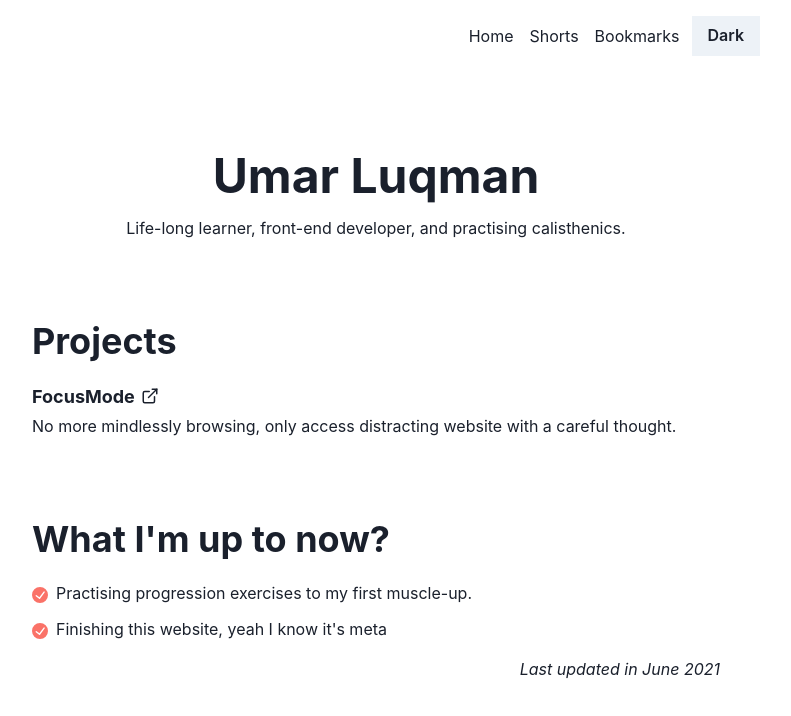
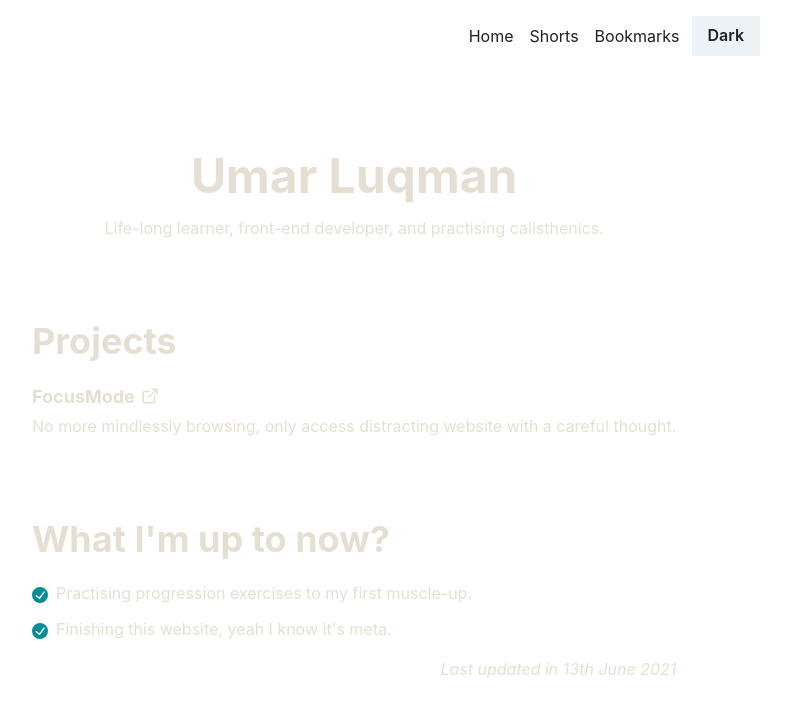
Before and after one commit to umarluqman/site-next, a Next.js app: page / in a window 1280 px wide. Shown: the top 716 px of the page, without its empty margins (264-1055 px from the left). Built offline with nearby package versions, Linux system fonts and the light colour scheme.

Commit message:
Updated home page

```diff
--- a/pages/index.tsx
+++ b/pages/index.tsx
@@ -1,20 +1,27 @@
-import { ExternalLinkIcon, CheckCircleIcon } from "@chakra-ui/icons";
+import { CheckCircleIcon, ExternalLinkIcon } from "@chakra-ui/icons";
 import {
   chakra,
   Heading,
-  Text,
-  useColorModeValue,
   Link,
   List,
   ListIcon,
   ListItem,
+  Text,
+  useColorModeValue,
 } from "@chakra-ui/react";
 import React, { ReactNode } from "react";
 
 export default function Home(): ReactNode {
   const textColor = useColorModeValue("gray.800", "gray.100");
   return (
-    <chakra.div w="full" maxWidth={688} m="0 auto" p={{ base: 4, sm: 0 }}>
+    <chakra.div
+      w="full"
+      maxWidth={688}
+      m="0 auto"
+      p={{ base: 4, sm: 0 }}
+      h="1200px"
+    >
+      <chakra.div pos="fixed" mixBlendMode="difference" zIndex={1}>
         <Heading mb={4} mt={20} as="h1" size="2xl" textAlign="center">
           Umar Luqman
         </Heading>
@@ -48,12 +55,13 @@ export default function Home(): ReactNode {
           </ListItem>
           <ListItem>
             <ListIcon as={CheckCircleIcon} color="brand.500" />
-          Finishing this website, yeah I know it&apos;s meta
+            Finishing this website, yeah I know it&apos;s meta.
           </ListItem>
         </List>
         <Text textAlign="right" mt={4} fontStyle="italic">
-        Last updated in June 2021
+          Last updated in 13th June 2021
         </Text>
+      </chakra.div>
     </chakra.div>
   );
 }
```
Lines whose indentation alone changed are shown as unchanged.
